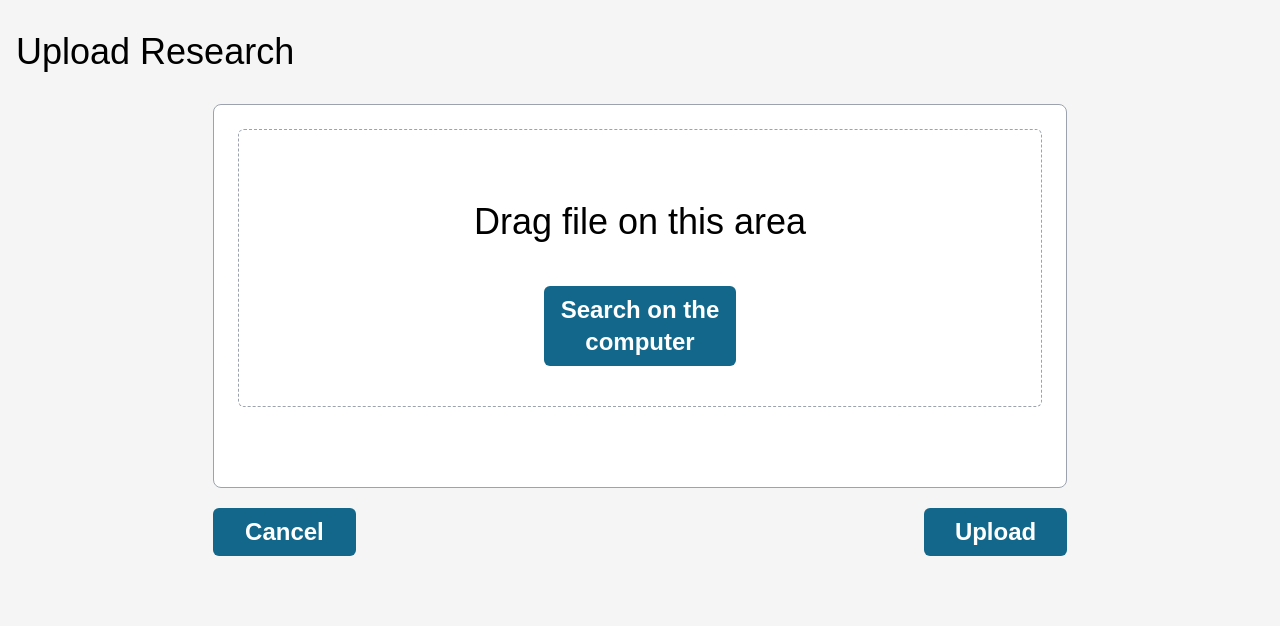
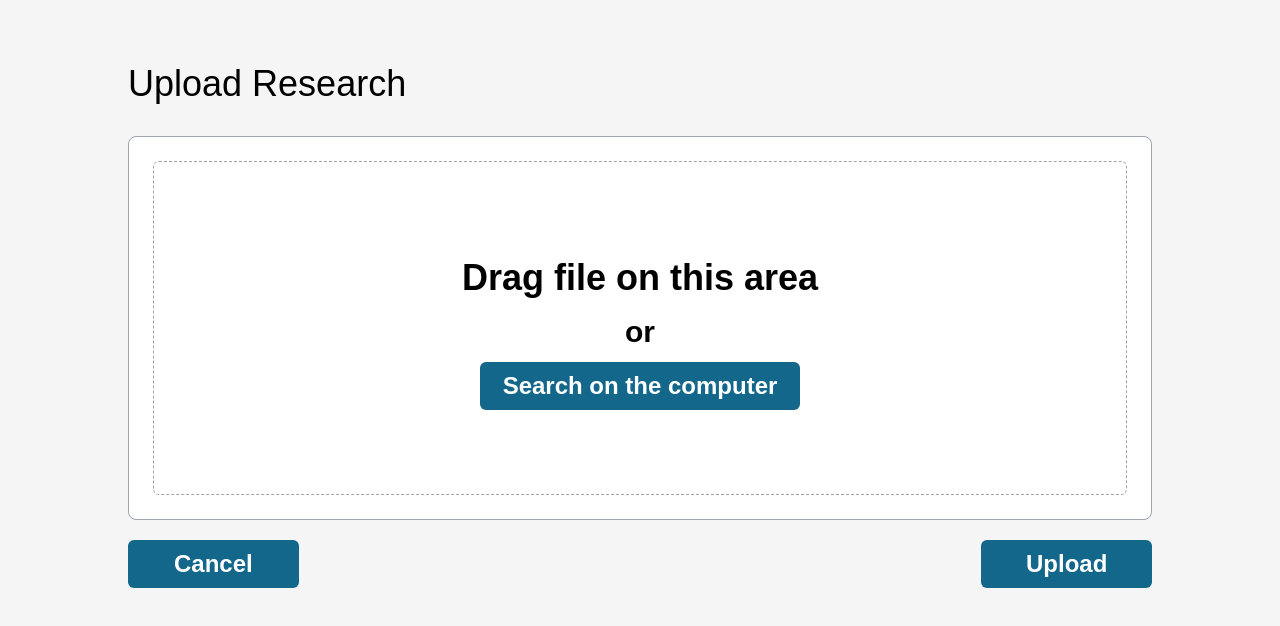
Before and after one commit to ARQUI-SOFTWARE-EMERGENTES/papervault-app, an Angular app: page /upload in a window 1280 px wide. Shown: the top 626 px of the page. Built offline with nearby package versions, Linux system fonts and the light colour scheme; a web font is replaced by a local one.

Commit message:
format: fix design upload

```diff
--- a/src/app/upload/upload.component.html
+++ b/src/app/upload/upload.component.html
@@ -1,13 +1,18 @@
-<h1 class="text-left ml-4 text-4xl pt-8 pb-8">Upload Research</h1>
-<div class="border border-gray-400 bg-white rounded-lg p-6 w-2/3 h-96 mx-auto">
-    <div class="border border-gray-400 border-dashed p-4 rounded-md h-5/6 text-center">
-        <h1 class="text-4xl pt-14 pb-8">Drag file on this area</h1>
-        <div class="flex justify-center">
-            <button type="submit" class="mt-3 text-2xl bg-secondary rounded-md p-2 w-1/4 h-15 font-bold text-white">Search on the computer</button>
+<div class="flex flex-col justify-center items-center w-4/5 absolute left-1/2 -translate-x-1/2">
+    <h1 class="text-left w-full text-4xl pt-16 pb-8 ">Upload Research</h1>
+    <div class="border border-gray-400 bg-white rounded-lg p-6 w-full h-96 mx-auto">
+        <div class="border border-gray-400 border-dashed p-4 rounded-md text-center h-full">
+            <h2 class="text-4xl pt-20 pb-4 font-semibold">Drag file on this area</h2>
+            <h2 class="text-3xl font-semibold">or</h2>
+            <div class="flex justify-center">
+                <button type="button"
+                    class="mt-3 text-2xl bg-secondary rounded-md p-2 w-80 h-15 font-bold text-white">Search on the
+                    computer</button>
+            </div>
         </div>
     </div>
+    <div class="w-full h-15 mx-auto flex justify-between items-center mt-5">
+        <button type="submit" class="text-2xl bg-secondary rounded-md text-white p-2 w-1/6 font-bold">Cancel</button>
+        <button type="submit" (click)="onUpload()" class="text-2xl bg-secondary rounded-md p-2 w-1/6 h-15 font-bold text-white" >Upload</button>
+    </div>
 </div>
-<div class="w-2/3 h-15 mx-auto flex justify-between items-center mt-5">
-    <button type="submit" class="text-2xl bg-secondary rounded-md text-white p-2 w-1/6 font-bold">Cancel</button>
-    <button type="submit" (click)="onUpload()" class="text-2xl bg-secondary rounded-md p-2 w-1/6 h-15 font-bold text-white" >Upload</button>
-</div>
```
